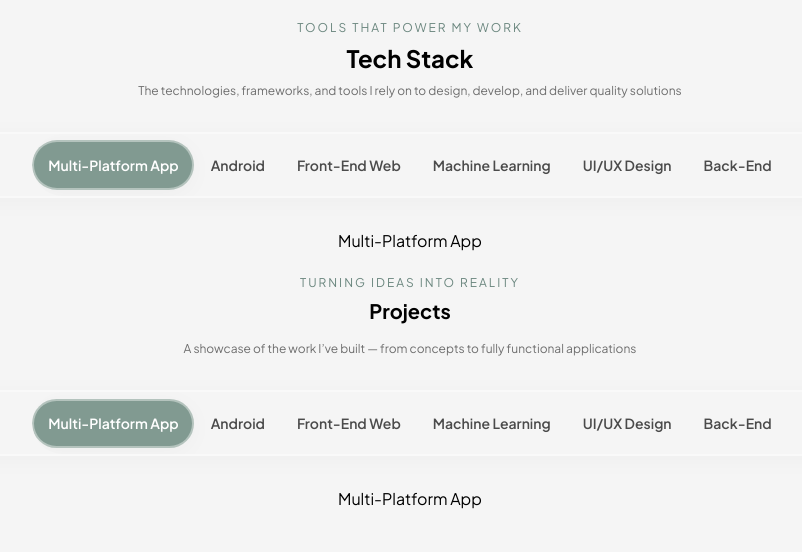
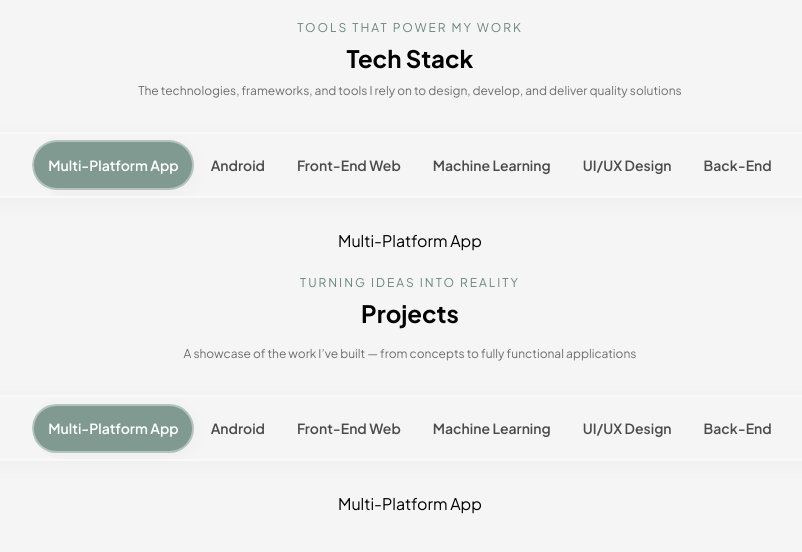
Before and after one commit to adhibuchori/adhibuchori-portfolio, a React (Vite) app: page / in a window 1280 px wide. Shown: the part 4645-5197 px from the top of the page, without its empty margins (230-1032 px from the left). Built offline with nearby package versions, Linux system fonts and the light colour scheme.

Commit message:
style(projects) adjust title text style

```diff
--- a/src/sections/Projects/Projects.css
+++ b/src/sections/Projects/Projects.css
@@ -94,7 +94,7 @@
     font-size: 12px;
   }
   .projects-title-text {
-    font-size: 20px;
+    font-size: 24px;
   }
   .projects-desc-text {
     text-align: center;
@@ -116,7 +116,7 @@
     font-size: 12px;
   }
   .projects-title-text {
-    font-size: 20px;
+    font-size: 24px;
   }
   .projects-desc-text {
     text-align: center;
```
